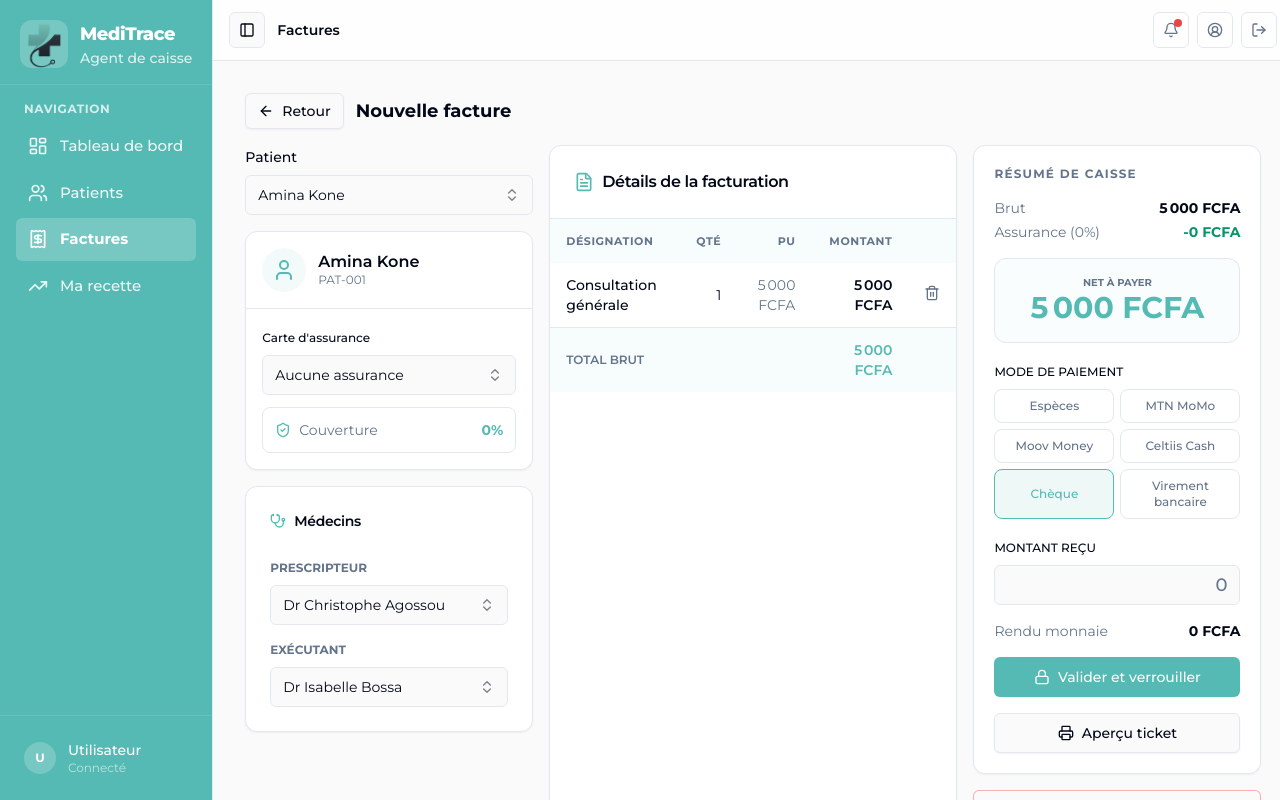
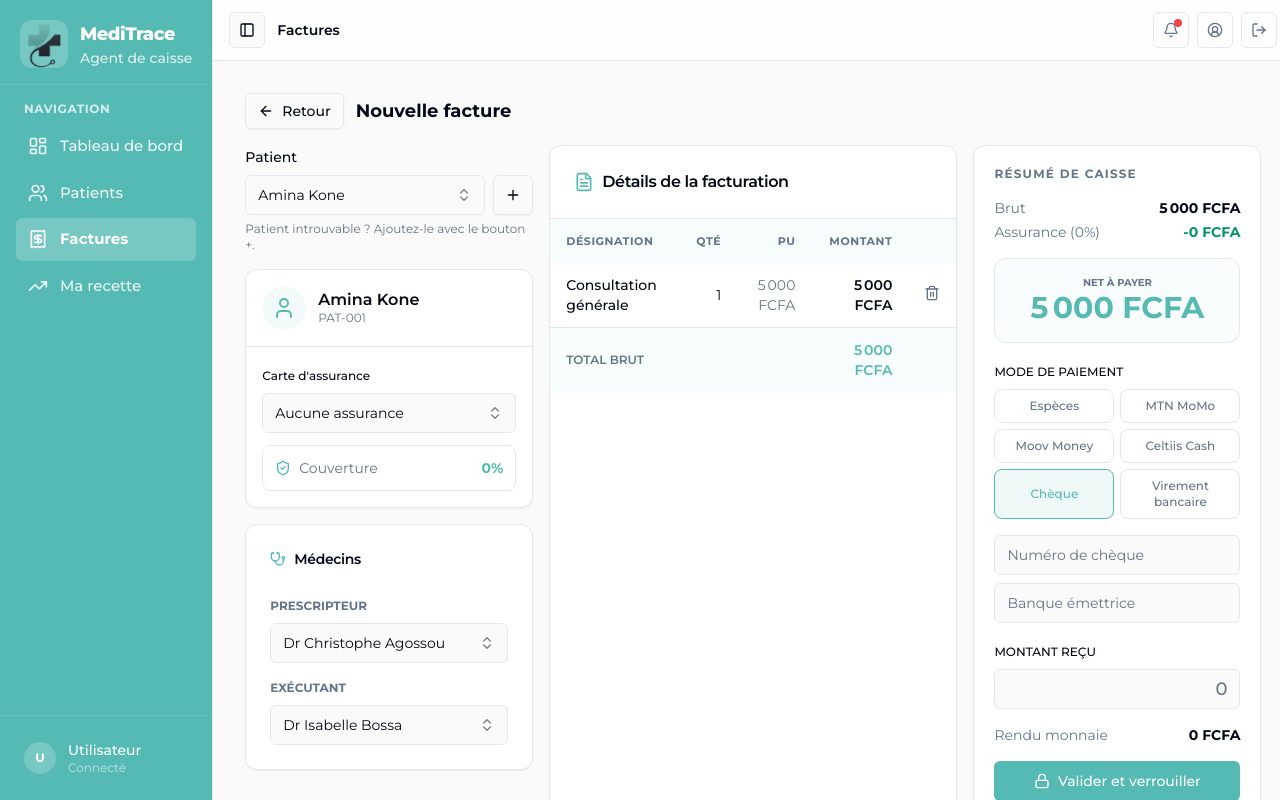
Before and after one commit to Handsomeboy990/MediStack, a Next.js app in the folder frontend/: page /cashier/factures/nouveau in a window 1280 px wide. Both pictures are taken after a click on the button "Chèque". Shown: the top 800 px of the page. Built offline with nearby package versions, Linux system fonts and the light colour scheme.

Commit message:
feat(cashier): quick-add patient and cheque details in billing
Add a plus button next to the patient picker to create a patient on the fly and
select it, and show cheque number and issuing bank fields when the payment mode
is cheque.

```diff
--- a/frontend/src/app/cashier/factures/nouveau/page.tsx
+++ b/frontend/src/app/cashier/factures/nouveau/page.tsx
@@ -9,6 +9,7 @@ import { Card, CardContent, CardHeader, CardTitle } from '@/components/ui/card';
 import { Input } from '@/components/ui/input';
 import { Label } from '@/components/ui/label';
 import { SearchableSelect } from '@/components/searchable-select';
+import { NewPatientDialog } from '@/components/new-patient-dialog';
 import { Table, TableBody, TableCell, TableFooter, TableHead, TableHeader, TableRow } from '@/components/ui/table';
 import { MEDECINS, PRESTATIONS, fmt } from '@/lib/mock-data';
 import { printFacture, printTicket, type PrintableFacture } from '@/lib/print';
@@ -32,6 +33,8 @@ export default function NouvelleFacturePage() {
   const [mode, setMode] = useState('Espèces');
   const [montantRecu, setMontantRecu] = useState('');
   const [monnaieRendue, setMonnaieRendue] = useState(true);
+  const [numeroCheque, setNumeroCheque] = useState('');
+  const [banque, setBanque] = useState('');
 
   const patient = patients.find((p) => p.id === patientId) ?? patients[0];
   const carte = patient?.cartesAssurance.find((c) => c.id === carteId);
@@ -67,7 +70,7 @@ export default function NouvelleFacturePage() {
     net,
     verse: Number(montantRecu || 0),
     statut: 'EN_ATTENTE',
-    modePaiement: mode,
+    modePaiement: mode === 'Chèque' && numeroCheque ? `Chèque ${numeroCheque}${banque ? ` (${banque})` : ''}` : mode,
   };
 
   return (
@@ -84,7 +87,14 @@ export default function NouvelleFacturePage() {
         <div className="flex w-full shrink-0 flex-col gap-4 xl:w-72">
           <div className="space-y-1.5">
             <Label>Patient</Label>
-            <SearchableSelect options={patientOptions} value={patientId} onChange={(v) => { setPatientId(v); setCarteId('aucune'); }} placeholder="Rechercher un patient..." />
+            <div className="flex gap-2">
+              <SearchableSelect className="flex-1" options={patientOptions} value={patientId} onChange={(v) => { setPatientId(v); setCarteId('aucune'); }} placeholder="Rechercher un patient..." />
+              <NewPatientDialog
+                onCreated={(id) => { setPatientId(id); setCarteId('aucune'); }}
+                trigger={<Button variant="outline" size="icon" className="shrink-0" title="Nouveau patient"><Plus className="h-4 w-4" /></Button>}
+              />
+            </div>
+            <p className="text-xs text-muted-foreground">Patient introuvable ? Ajoutez-le avec le bouton +.</p>
           </div>
 
           <Card className="overflow-hidden">
@@ -191,6 +201,12 @@ export default function NouvelleFacturePage() {
                   ))}
                 </div>
               </div>
+              {mode === 'Chèque' && (
+                <div className="grid gap-2">
+                  <Input placeholder="Numéro de chèque" value={numeroCheque} onChange={(e) => setNumeroCheque(e.target.value)} />
+                  <Input placeholder="Banque émettrice" value={banque} onChange={(e) => setBanque(e.target.value)} />
+                </div>
+              )}
               <div className="space-y-1.5">
                 <Label className="text-xs uppercase">Montant reçu</Label>
                 <Input className="no-arrows text-right text-lg font-medium" type="number" value={montantRecu} onChange={(e) => setMontantRecu(e.target.value)} placeholder="0" />
```
